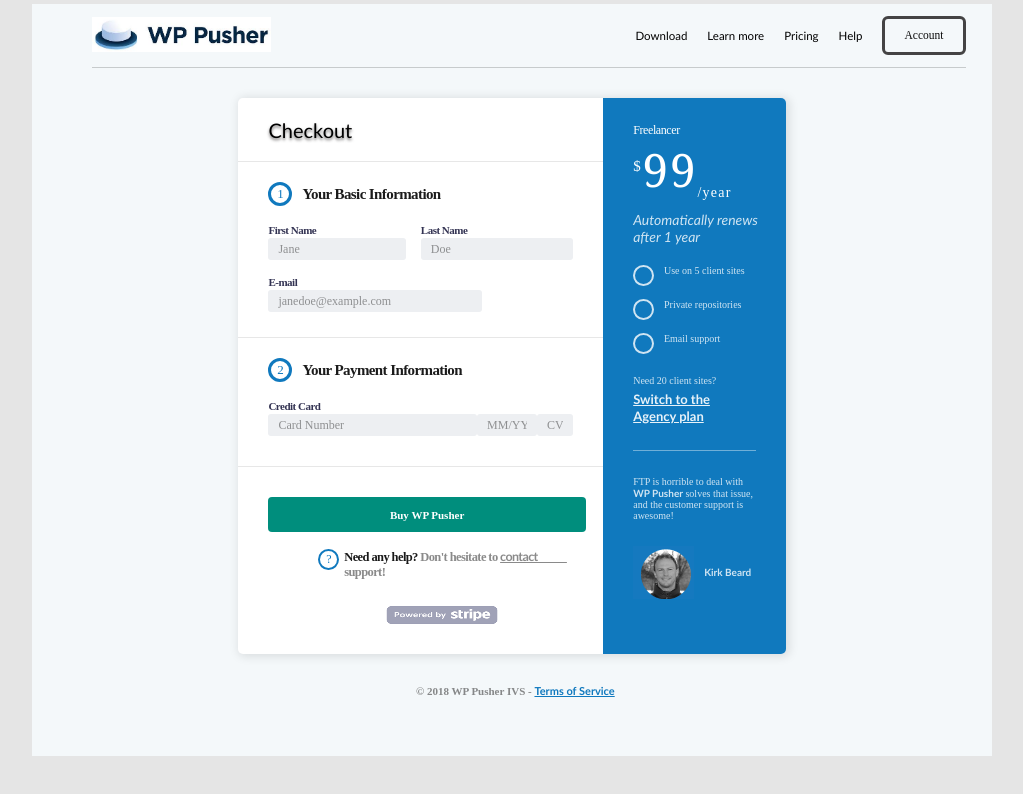
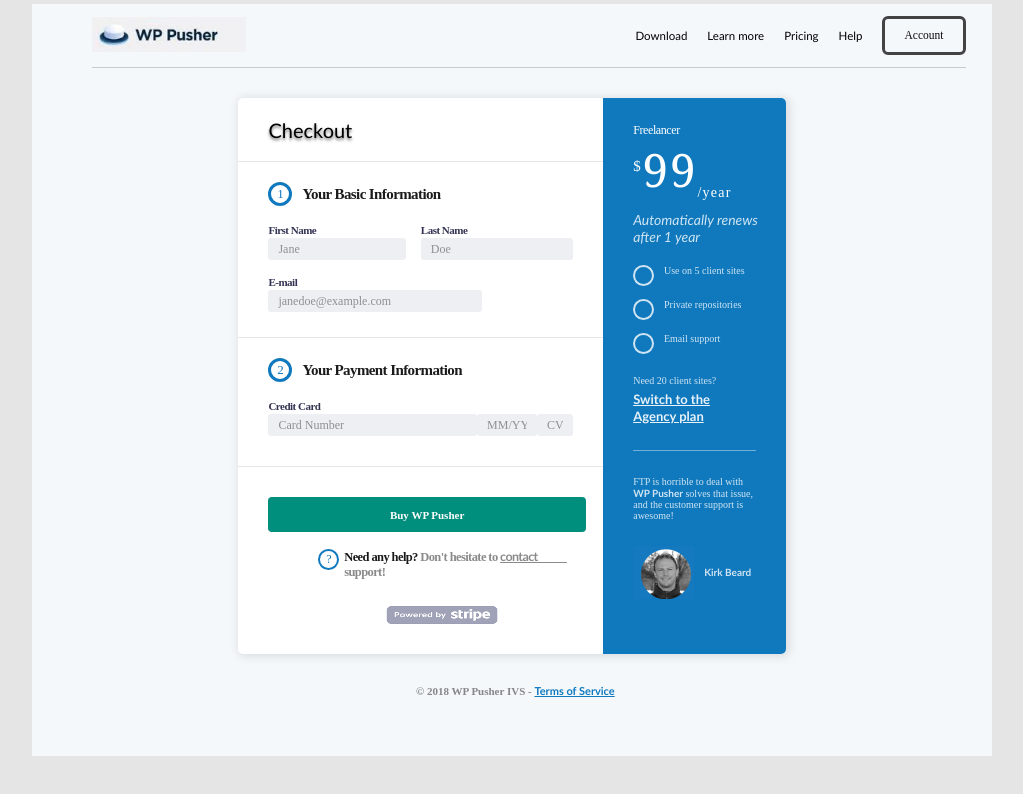
Before and after one commit to rohtec/WebPage-ASS3, a plain HTML site: page index.html in a window 1280 px wide. Shown: the whole page, without its empty margins (128-1151 px from the left). Drawn offline with Linux system fonts and the light colour scheme.

Commit message:
Update index.html
initial commit

```diff
--- a/index.html
+++ b/index.html
@@ -20,7 +20,7 @@
       <nav role="navigation">
         <ul class="left-list">
           <li>
-            <img src="./images/wp logo.jpg" alt="Wp Pusher Logo" class="logo" />
+            <img src="./new-logo.jpg" alt="Wp Pusher Logo" class="logo" />
           </li>
         </ul>
         <ul class="right-list">
```
